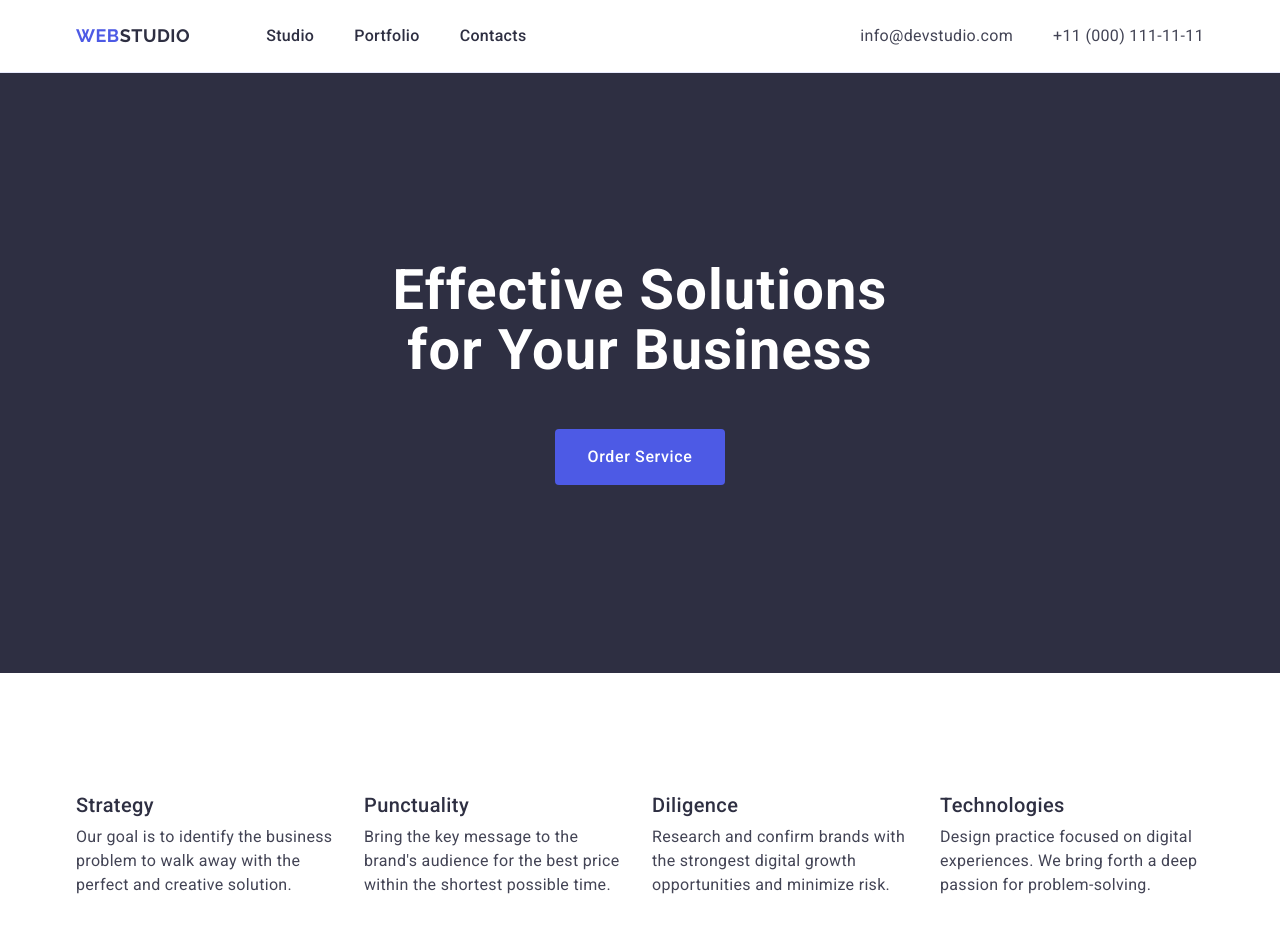
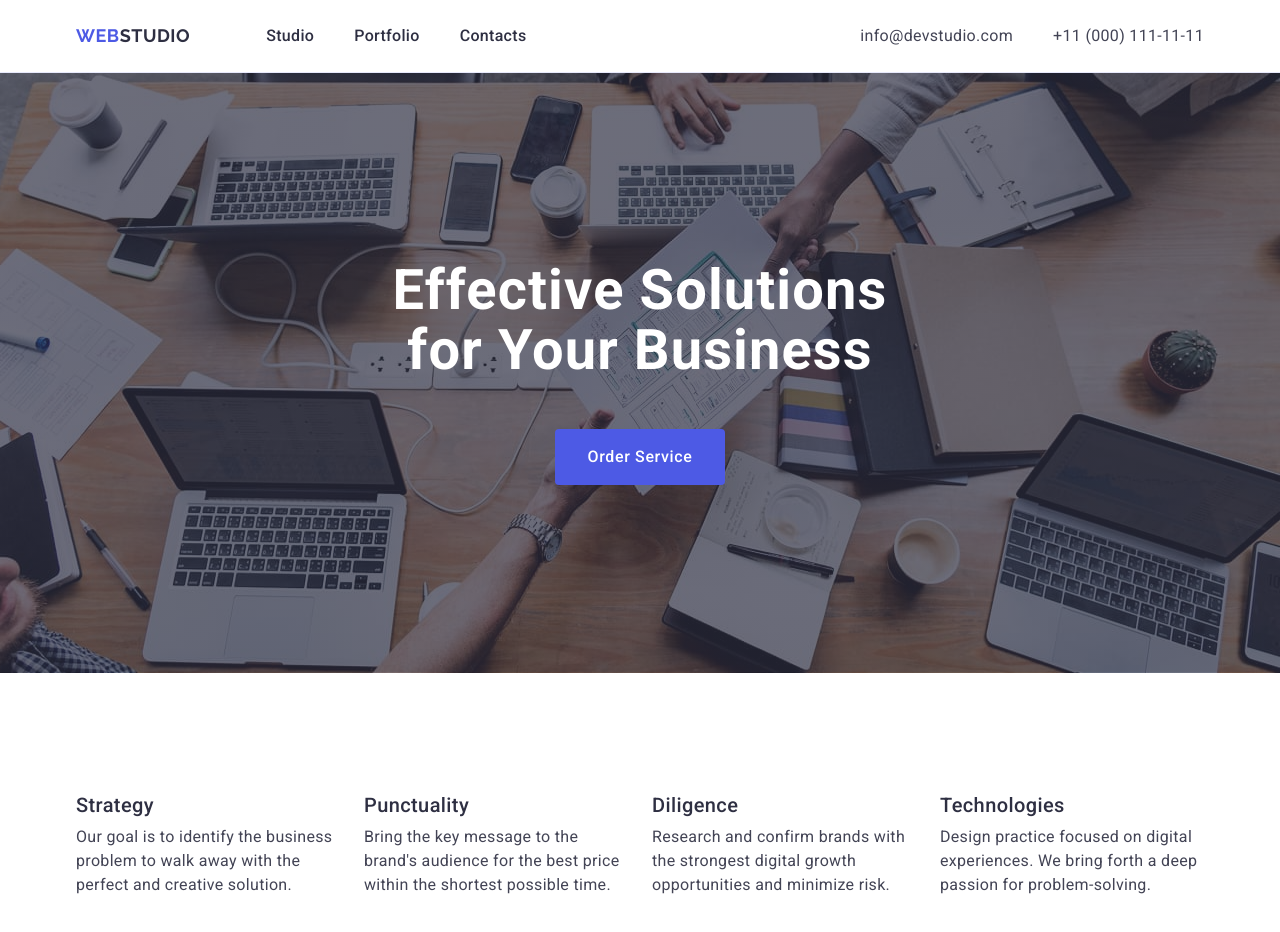
Before and after one commit to OlegVins/goit-markup-hw-04, a plain HTML site: page index.html in a window 1280 px wide. Shown: the top 932 px of the page. Drawn offline with nearby package versions, Linux system fonts and the light colour scheme.

Commit message:
add initial files

```diff
--- a/css/styles.css
+++ b/css/styles.css
@@ -108,6 +108,7 @@ font-weight: 700;
 
 }
 
+
 .contacts {
     font-style: normal;
     margin-left: auto;
@@ -124,7 +125,8 @@ font-weight: 700;
 .menu-link:hover,
 .menu-link:focus,
 .contacts-link:hover,
-.contacts-link:focus {
+.contacts-link:focus
+ {
     color: #404bbf;
 }
 /* #endregion Header */
@@ -136,6 +138,16 @@ font-weight: 700;
    background-color: #2e2f42;
    padding-top: 188px;
    padding-bottom: 188px;
+   background-image: linear-gradient(to bottom,
+   rgba(46, 47, 66, 0.7),
+   rgba(46, 47, 66, 0.7)),
+   url("/images/hero-image/people-office\ 1.jpg");
+   max-width: 1440px;
+   margin: 0 auto;
+   background-repeat: no-repeat;
+   background-size: cover;
+   background-position: center;
+
 }
 
 .hero-title {
```
Also changed, not shown: images/hero-image/people-office 1.jpg (added), images/hero-image/people-office 1@2x.jpg (added).
